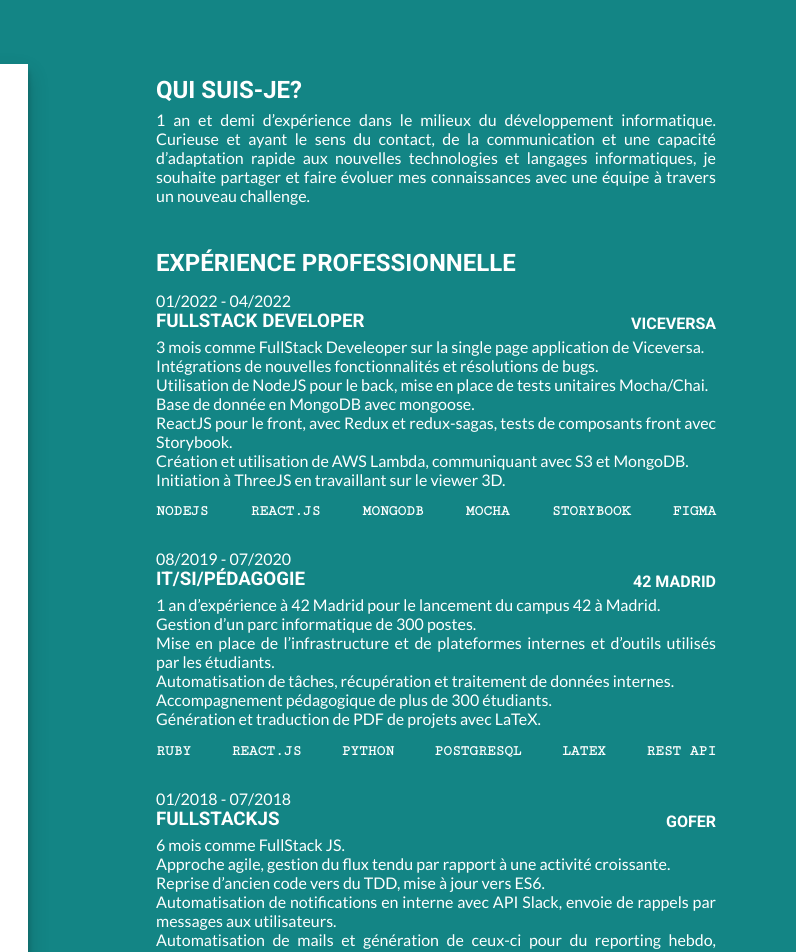
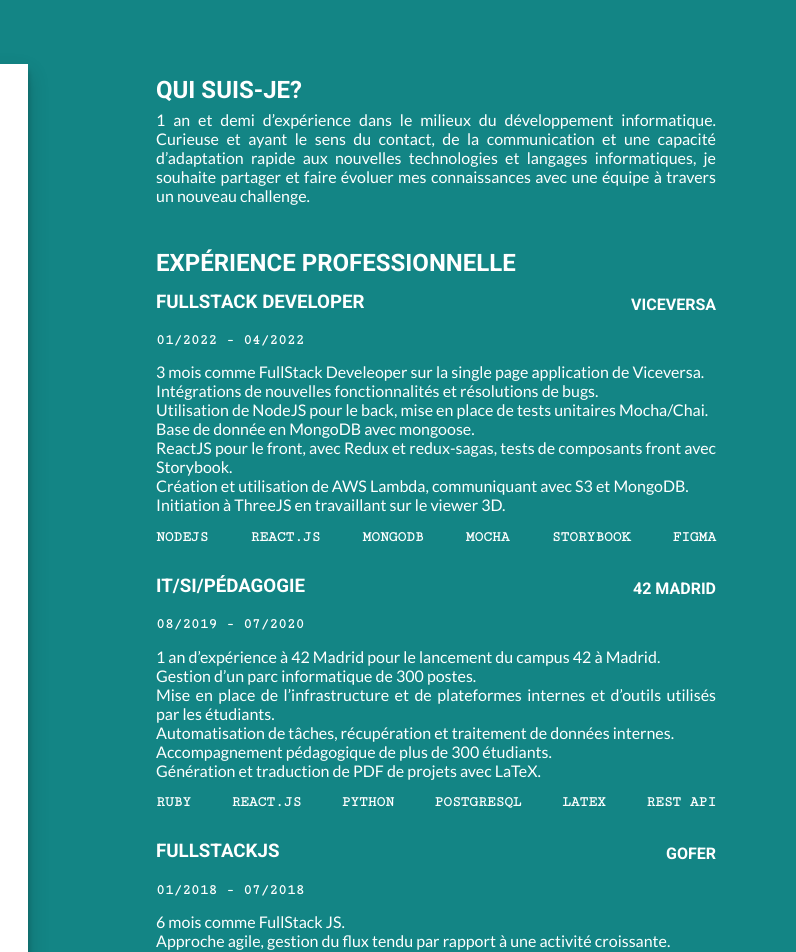
Before and after one commit to Vesta-nna/CV, a website: page index.html in a window 1280 px wide. Shown: the top 952 px of the page, 484-1280 px from the left. Drawn offline with Linux system fonts and the light colour scheme.

Commit message:
update date

```diff
--- a/index.html
+++ b/index.html
@@ -46,11 +46,11 @@
     <section class="two">
       <h2>Expérience professionnelle</h2>
       <article>
-        <div class="stack">01/2022 - 04/2022</div>
         <a class="title" href="https://viceversa.xyz/" target="_blank" rel="noopener noreferrer">
           <h3>FullStack Developer</h3>
           <h4>Viceversa</h4>
         </a>
+        <div class="period"><h6>01/2022 - 04/2022</h6></div>
         <p>3 mois comme FullStack Develeoper sur la single page application de Viceversa.<br>
           Intégrations de nouvelles fonctionnalités et résolutions de bugs.<br>
           Utilisation de NodeJS pour le back, mise en place de tests unitaires Mocha/Chai.<br>
@@ -68,11 +68,11 @@
         </div>
       </article>
       <article>
-        <div class="stack">08/2019 - 07/2020</div>
         <a class="title" href="https://www.42madrid.com/" target="_blank" rel="noopener noreferrer">
           <h3>IT/SI/Pédagogie</h3>
           <h4>42 Madrid</h4>
         </a>
+        <div class="period"><h6>08/2019 - 07/2020</h6></div>
         <p>1 an d’expérience à 42 Madrid pour le lancement du campus 42 à Madrid.<br>
           Gestion d’un parc informatique de 300 postes.<br>
           Mise en place de l’infrastructure et de plateformes internes et d’outils utilisés par les étudiants.<br>
@@ -89,11 +89,11 @@
         </div>
       </article>
       <article>
-        <div class="stack">01/2018 - 07/2018</div>
         <a class="title" href="https://www.gofer.fr/" target="_blank" rel="noopener noreferrer">
           <h3>FullStackJS</h3>
           <h4>Gofer</h4>
         </a>
+        <div class="period"><h6>01/2018 - 07/2018</h6></div>
         <p>6 mois comme FullStack JS.<br>
           Approche agile, gestion du flux tendu par rapport à une activité croissante.<br>
           Reprise d’ancien code vers du TDD, mise à jour vers ES6.<br>
```
